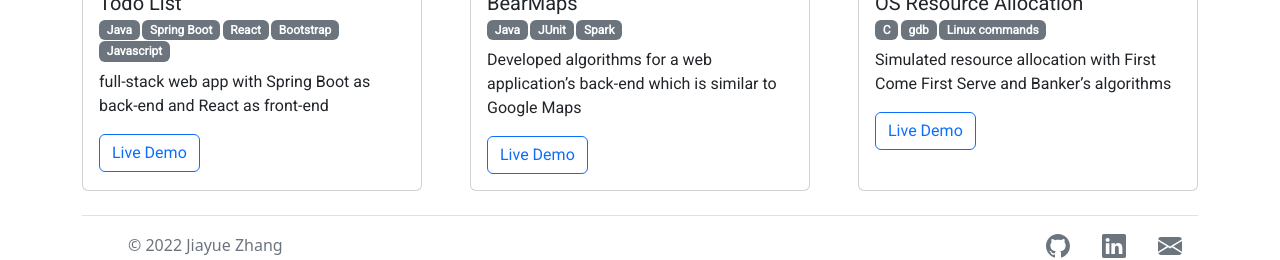
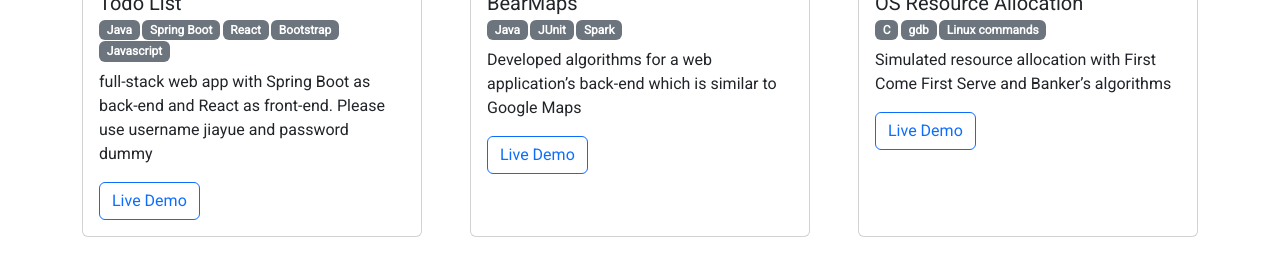
Before and after one commit to zhang-jiayue/zhang-jiayue.github.io, a React (Create React App) app: page /projects in a window 1280 px wide. Shown: the part 931-1191 px from the top of the page. Built offline with nearby package versions, Linux system fonts and the light colour scheme.

Commit message:
deploy to aws

```diff
--- a/src/components/ProjectsComponent.jsx
+++ b/src/components/ProjectsComponent.jsx
@@ -41,9 +41,9 @@ class ProjectsComponent extends Component {
             <Card
               tags={['Java', 'Spring Boot', 'React', 'Bootstrap', 'Javascript']}
               img={todo}
-              description="full-stack web app with Spring Boot as back-end and React as front-end"
+              description="full-stack web app with Spring Boot as back-end and React as front-end. Please use username jiayue and password dummy"
               title="Todo List"
-              url="https://github.com/zhang-jiayue/Todo-App"
+              url="https://main.d3pr1j4jua1mot.amplifyapp.com"
             />
           </div>
           <div className="col-sm">
```
